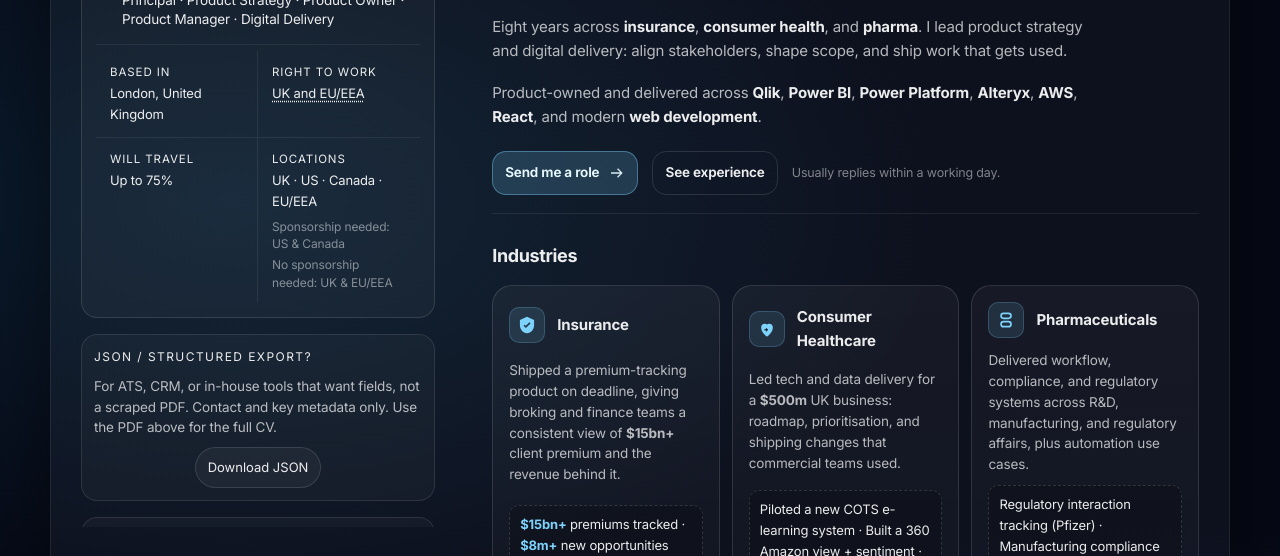
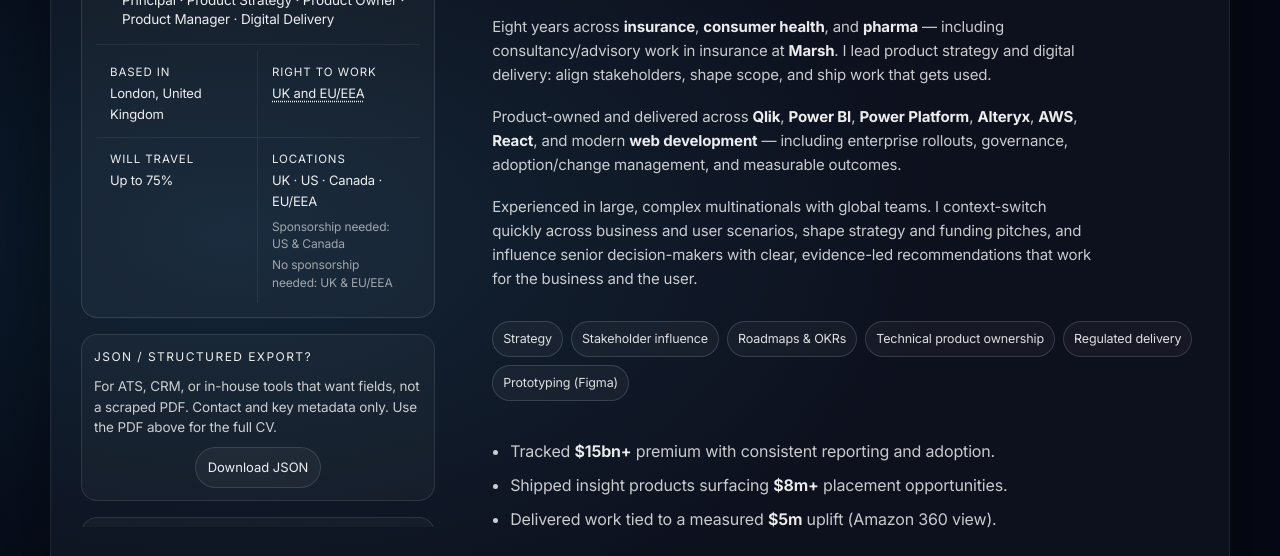
Before and after one commit to wamor19/resume-website, a website built with Vite: page index.html in a window 1280 px wide. Shown: the part 352-908 px from the top of the page. Built offline with nearby package versions, Linux system fonts and the light colour scheme.

Commit message:
Add files via upload

```diff
--- a/index.html
+++ b/index.html
@@ -186,11 +186,27 @@
               </span>
             </div>
             <p class="hero__lede">
-              Eight years across <strong>insurance</strong>, <strong>consumer health</strong>, and <strong>pharma</strong>. I lead product strategy and digital delivery: align stakeholders, shape scope, and ship work that gets used.
+              Eight years across <strong>insurance</strong>, <strong>consumer health</strong>, and <strong>pharma</strong> — including consultancy/advisory work in insurance at <strong>Marsh</strong>. I lead product strategy and digital delivery: align stakeholders, shape scope, and ship work that gets used.
             </p>
             <p class="hero__lede">
-              Product-owned and delivered across <strong>Qlik</strong>, <strong>Power BI</strong>, <strong>Power Platform</strong>, <strong>Alteryx</strong>, <strong>AWS</strong>, <strong>React</strong>, and modern <strong>web development</strong>.
+              Product-owned and delivered across <strong>Qlik</strong>, <strong>Power BI</strong>, <strong>Power Platform</strong>, <strong>Alteryx</strong>, <strong>AWS</strong>, <strong>React</strong>, and modern <strong>web development</strong> — including enterprise rollouts, governance, adoption/change management, and measurable outcomes.
             </p>
+            <p class="hero__lede">
+              Experienced in large, complex multinationals with global teams. I context-switch quickly across business and user scenarios, shape strategy and funding pitches, and influence senior decision-makers with clear, evidence-led recommendations that work for the business and the user.
+            </p>
+            <div class="hero__chips" aria-label="Core strengths">
+              <span class="chip">Strategy</span>
+              <span class="chip">Stakeholder influence</span>
+              <span class="chip">Roadmaps &amp; OKRs</span>
+              <span class="chip">Technical product ownership</span>
+              <span class="chip">Regulated delivery</span>
+              <span class="chip">Prototyping (Figma)</span>
+            </div>
+            <ul class="wins" aria-label="Selected wins">
+              <li>Tracked <strong>$15bn+</strong> premium with consistent reporting and adoption.</li>
+              <li>Shipped insight products surfacing <strong>$8m+</strong> placement opportunities.</li>
+              <li>Delivered work tied to a measured <strong>$5m</strong> uplift (Amazon 360 view).</li>
+            </ul>
             <div class="hero__ctas">
               <a class="ctaBtn ctaBtn--primary" href="mailto:william.amor@protonmail.com?subject=Role%20enquiry">
                 <span>Send me a role</span>
@@ -719,9 +735,12 @@
             </details>
             <details class="faqItem">
               <summary>Do you have a JSON / structured export?</summary>
-              <p>Yes. JSON for the same reason as in the sidebar: fields your stack can import or map, without PDF scraping. It’s contact + key metadata only; the full CV is the PDF.
+              <p>
+                Yes — a structured JSON export for systems that prefer fields you can import or map (without PDF scraping). It includes contact details and key metadata; the full CV is the PDF.
+              </p>
+              <div class="actions actions--center">
                 <button class="pill pill--ghost js-download-json" type="button">Download JSON</button>
-              </p>
+              </div>
             </details>
             <details class="faqItem">
               <summary>What's your reply time?</summary>
--- a/styles.css
+++ b/styles.css
@@ -7,8 +7,8 @@
   --frame: rgba(255, 255, 255, 0.04);
   --panel: rgba(255, 255, 255, 0.04);
   --text: rgba(255, 255, 255, 0.92);
-  --muted: rgba(255, 255, 255, 0.70);
-  --faint: rgba(255, 255, 255, 0.48);
+  --muted: rgba(255, 255, 255, 0.78);
+  --faint: rgba(255, 255, 255, 0.58);
   --stroke: rgba(255, 255, 255, 0.12);
   --accent: rgba(255, 255, 255, 0.92);
 
@@ -16,6 +16,8 @@
   --signal: #7dd3fc;        /* sky-300 */
   --signal-deep: #38bdf8;   /* sky-400 */
   --signal-soft: rgba(125, 211, 252, 0.18);
+  --signal2: #a78bfa;       /* violet-400 */
+  --signal2-soft: rgba(167, 139, 250, 0.16);
 
   --r: 14px;
   --r-lg: 20px;
@@ -107,7 +109,7 @@
   text-decoration: none;
   color: var(--text);
   background: rgba(255,255,255,.06);
-  border-color: rgba(255,255,255,.08);
+  border-color: rgba(167, 139, 250, 0.26);
 }
 .topbar__link[aria-current="true"] {
   color: var(--text);
@@ -576,6 +578,31 @@
   font-size: 15px;
 }
 .hero__lede strong { color: var(--text); }
+.hero__chips{
+  margin-top: 12px;
+  display: flex;
+  flex-wrap: wrap;
+  gap: 8px;
+  align-items: center;
+}
+.chip{
+  font-size: 12.5px;
+  color: rgba(255,255,255,.86);
+  border: 1px solid rgba(255,255,255,.14);
+  background: rgba(255,255,255,.04);
+  padding: 7px 10px;
+  border-radius: 999px;
+  letter-spacing: -0.01em;
+  white-space: nowrap;
+}
+.wins{
+  margin: 12px 0 0;
+  padding-left: 18px;
+  color: var(--muted);
+  max-width: 72ch;
+}
+.wins li{ margin: 8px 0; }
+.wins strong{ color: var(--text); font-weight: 650; }
 .hero__ctas {
   display: flex;
   flex-wrap: wrap;
@@ -826,7 +853,7 @@
 }
 .filterPill:focus-visible {
   outline: none;
-  box-shadow: 0 0 0 2px var(--bg), 0 0 0 4px rgba(125, 211, 252, 0.7);
+  box-shadow: 0 0 0 2px var(--bg), 0 0 0 4px rgba(167, 139, 250, 0.55);
 }
 
 .xpList { display: grid; gap: 14px; margin-top: 14px; }
@@ -1089,6 +1116,7 @@
   font-size: 14px;
   line-height: 1.6;
 }
+.faqItem .actions { margin: 10px 0 14px; }
 .faqItem p .pill { margin-left: 8px; vertical-align: middle; }
 
 /* ========== Contact band ========== */
```
